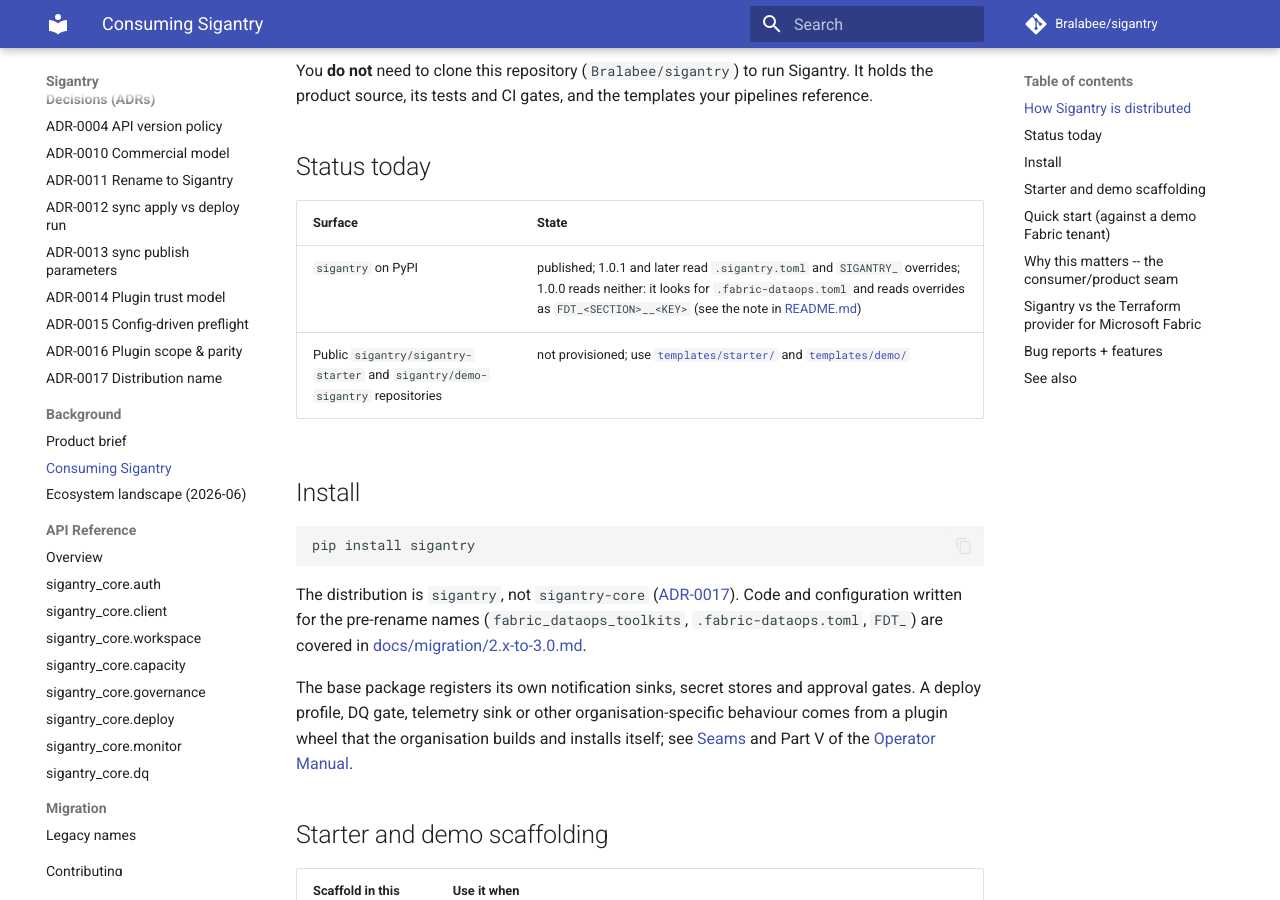
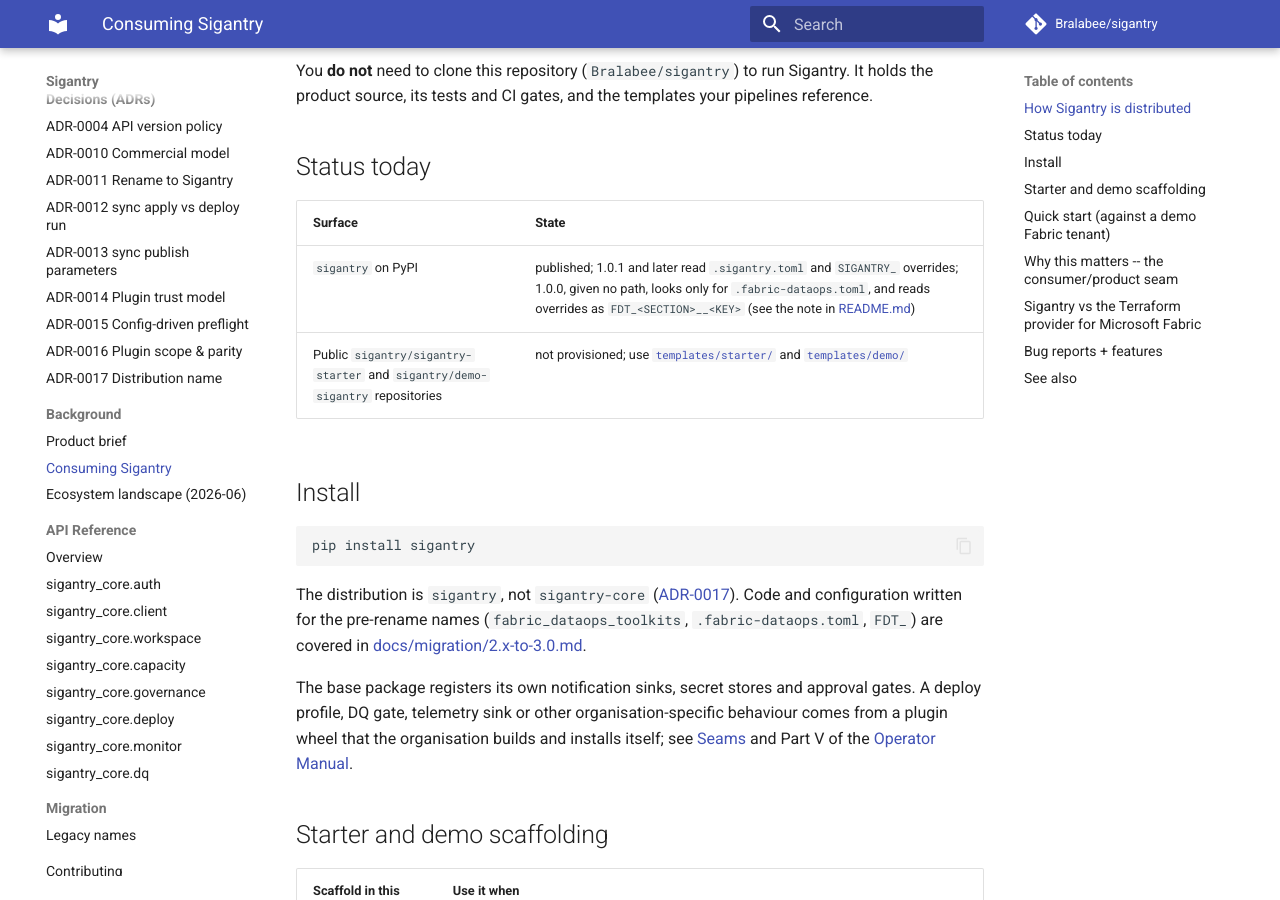
Before and after one commit to Bralabee/sigantry, an MkDocs documentation site: the page built from docs/CONSUMING.md, in a window 1280 px wide and 900 px high, scrolled down 416 px. Built offline with MkDocs 1.6.1 and Material for MkDocs 9.7.7, drawn with Linux system fonts in a browser that asks for light colours; comment, search, counter and statistics services are not loaded.

Commit message:
docs: drop version-line references from release list help; say what 1.0.0 looks for
The --workspace/--env help named versions from an earlier internal line;
it now says the alias matches the same field and that filtering by
environment is not supported yet. The consuming page and the migration
guide say 1.0.0 does not look for the new config names, since it still
reads one given by path. The user guide describes records as hashed.

```diff
--- a/docs/CONSUMING.md
+++ b/docs/CONSUMING.md
@@ -13,7 +13,7 @@
 
 | Surface | State |
 |---|---|
-| `sigantry` on PyPI | published; 1.0.1 and later read `.sigantry.toml` and `SIGANTRY_` overrides; 1.0.0 reads neither: it looks for `.fabric-dataops.toml` and reads overrides as `FDT_<SECTION>__<KEY>` (see the note in [README.md](../README.md)) |
+| `sigantry` on PyPI | published; 1.0.1 and later read `.sigantry.toml` and `SIGANTRY_` overrides; 1.0.0, given no path, looks only for `.fabric-dataops.toml`, and reads overrides as `FDT_<SECTION>__<KEY>` (see the note in [README.md](../README.md)) |
 | Public `sigantry/sigantry-starter` and `sigantry/demo-sigantry` repositories | not provisioned; use [`templates/starter/`](../templates/starter/) and [`templates/demo/`](../templates/demo/) |
 
 ## Install
```
Also changed, not shown: docs/USER-GUIDE.md (+1 -1 lines), docs/migration/2.x-to-3.0.md (+1 -1 lines), 1 other file.
